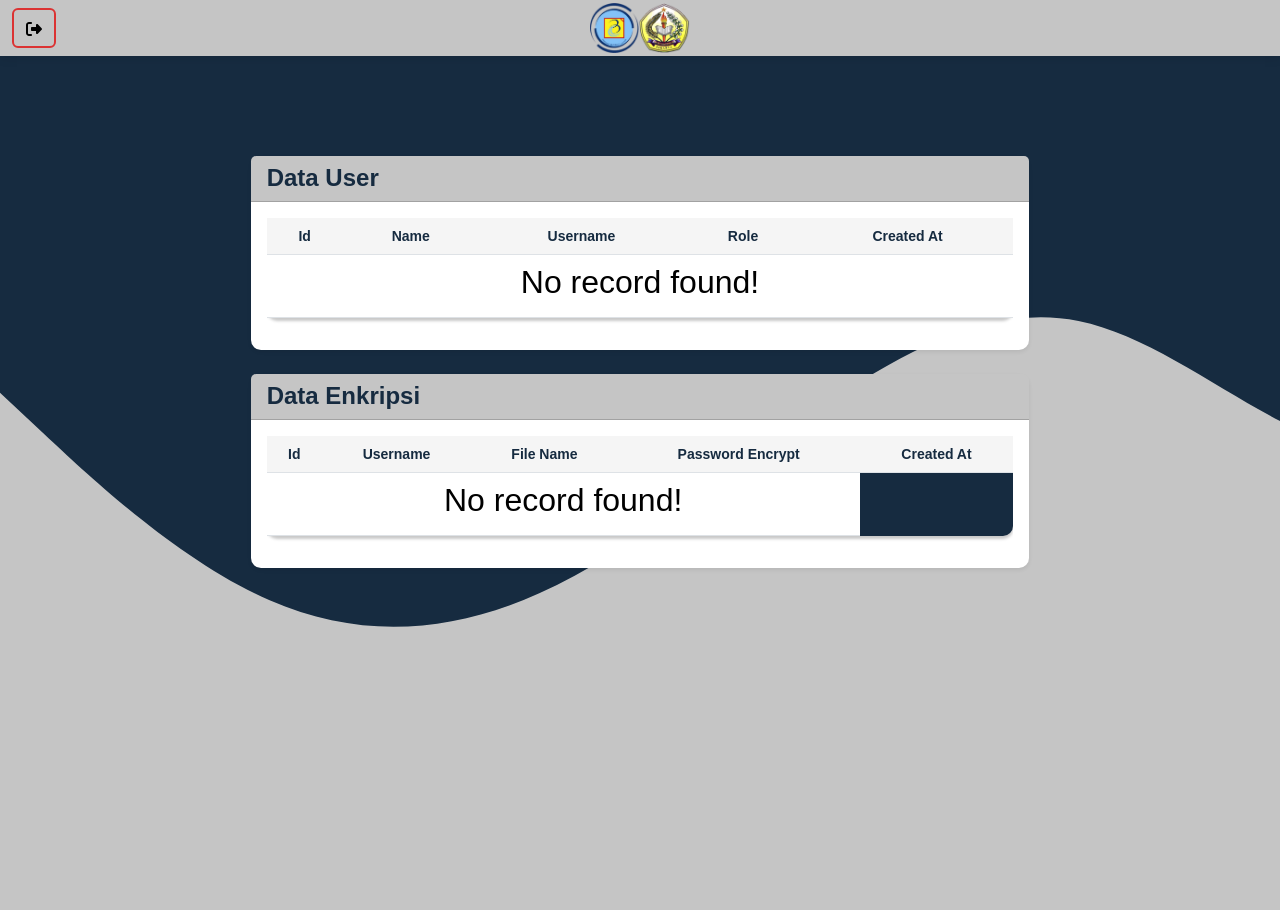
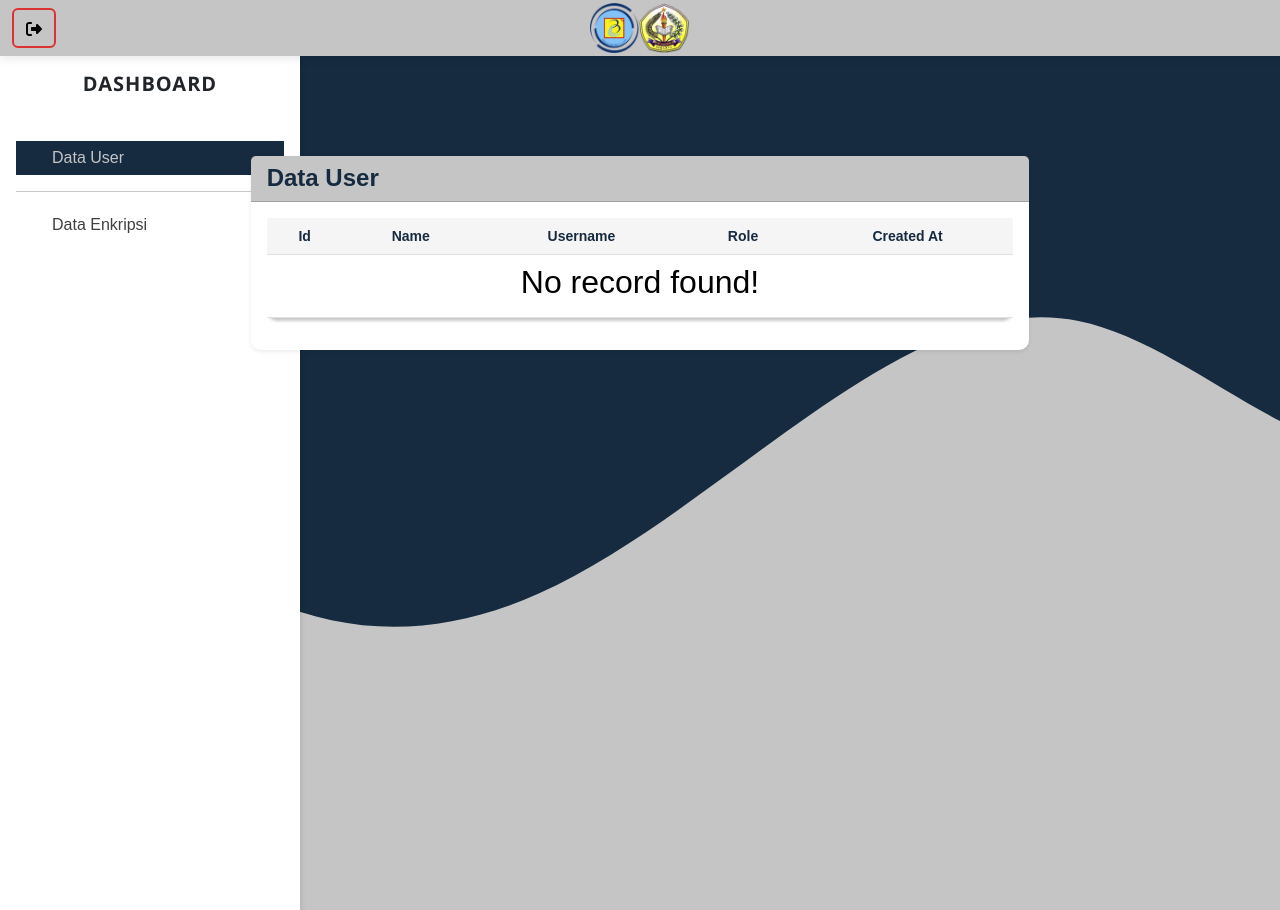
Before and after one commit to adityazlmr/RC4-php, a PHP site: page /dashboard.php in a window 1280 px wide. Run offline with PHP 8.4, Linux system fonts and the light colour scheme; the visitor is signed in with stand-in values (Sample User, id 1); data that the repository does not hold is empty; some libraries are stand-ins or nearby versions.

Commit message:
new file:   .htaccess 	modified:   css/dashboard.css 	modified:   css/index.css 	modified:   dashboard.php 	modified:   login.php 	renamed:    index.php -> userpage.php

```diff
--- a/css/dashboard.css
+++ b/css/dashboard.css
@@ -49,7 +49,7 @@ body {
 }
 
 /* =========================================================navbar */
-.navbar {
+.mainnavbar {
   background-color: #c5c5c5;
   box-shadow: 0px 2px 10px rgba(0, 0, 0, 0.1);
   top: 0;
@@ -58,16 +58,93 @@ body {
   z-index: 999;
 }
 
-.navbar-brand {
+.mainnavbar-brand {
   position: absolute;
   left: 50%;
   transform: translateX(-50%);
 }
 
-.navbar-brand-img {
+.mainnavbar-brand-img {
   width: 100px;
   height: 50px;
 }
+
+/* ======================================================SIDEBAR */
+#sidebarMenu {
+  height: 100vh;
+  width: 300px;
+  position: fixed;
+  top: 50px;
+  left: 0;
+  background-color: #fff;
+  box-shadow: 0px 3px 6px rgba(0, 0, 0, 0.16);
+}
+
+.sidebar-brand a {
+  font-family: "Segoe UI", Tahoma, Geneva, Verdana, sans-serif;
+  font-size: 20px;
+  font-weight: bold;
+  text-transform: uppercase;
+  letter-spacing: 1px;
+  color: #3f3f3f;
+  text-decoration: none;
+  padding: 20px 0;
+  display: block;
+  text-align: center;
+}
+
+.list-group-item {
+  border: none;
+  padding: 10px 20px;
+  font-size: 16px;
+  font-weight: 500;
+  color: #3f3f3f;
+  transition: all 0.3s ease;
+  text-decoration: none;
+}
+
+.list-group-item:hover {
+  background-color: #162b40;
+  color: #c5c5c5;
+}
+
+.active {
+  background-color: #162b40 !important;
+  color: #c5c5c5 !important;
+}
+.active:hover {
+  background-color: #162b40 !important;
+  color: #c5c5c5;
+}
+
+.ripple {
+  position: relative;
+  overflow: hidden;
+}
+
+.ripple:after {
+  content: "";
+  display: block;
+  position: absolute;
+  width: 100%;
+  height: 100%;
+  top: 0;
+  left: 0;
+  pointer-events: none;
+  background-image: radial-gradient(circle, #000 10%, transparent 10.01%);
+  background-repeat: no-repeat;
+  background-position: 50%;
+  transform: scale(10, 10);
+  opacity: 0;
+  transition: transform 0.5s, opacity 1s;
+}
+
+.ripple:active:after {
+  transform: scale(0, 0);
+  opacity: 0.5;
+  transition: 0s;
+}
+/* ========================================================SIDEBAR */
 
 .btn-logout {
   float: right;
@@ -139,3 +216,11 @@ body {
   background-color: #c5c5c5;
   color: #162b40;
 }
+
+.table-card {
+  display: card;
+}
+
+.hide-table {
+  display: none;
+}
--- a/dashboard.php
+++ b/dashboard.php
@@ -1,10 +1,18 @@
 <?php
 session_start();
+
 // Include database connection file
 include_once('config.php');
+
 if (!isset($_SESSION['ID'])) {
     header("Location:login.php");
     exit();
+} else {
+    $user_role = $_SESSION['ROLE'];
+    if ($user_role != 'admin') {
+        header("Location:unauthorized.php");
+        exit();
+    }
 }
 ?>
 
@@ -20,10 +28,10 @@ if (!isset($_SESSION['ID'])) {
 </head>
 
 <body style="background-image: url('img/background.svg'); display: flex; flex-direction: column; min-height: 100vh; margin: 0;">
-    <nav class="navbar navbar-expand-lg fixed top sticky-top">
+    <nav class="mainnavbar navbar navbar-expand-lg fixed top sticky-top">
         <div class="container-fluid">
-            <a class="navbar-brand" href="#">
-                <img src="img/navbar.png" alt="Brand logo" class="navbar-brand-img mx-auto">
+            <a class="mainnavbar-brand navbar-brand" href="#">
+                <img src="img/navbar.png" alt="Brand logo" class="mainnavbar-brand-img navbar-brand-img mx-auto">
             </a>
             <div class="ml-auto">
                 <button class="btn btn-logout" onclick="location.href='logout.php'" title="Logout">
@@ -33,10 +41,27 @@ if (!isset($_SESSION['ID'])) {
         </div>
     </nav>
 
+    <nav id="sidebarMenu" class="collapse d-lg-block sidebar collapse">
+        <div class="position-sticky">
+            <div class="sidebar-brand">
+                <a>DASHBOARD</a>
+            </div>
+            <div class="list-group list-group-flush mx-3 mt-4">
+                <a href="#" class="list-group-item list-group-item-action py-2 ripple active" aria-current="true" id="userMenu">
+                    <i class="fas fa-tachometer-alt fa-fw me-3"></i><span>Data User</span>
+                </a>
+                <hr>
+                <a href="#" class="list-group-item list-group-item-action py-2 ripple" id="encryptMenu">
+                    <i class="fas fa-chart-area fa-fw me-3"></i><span>Data Enkripsi</span>
+                </a>
+            </div>
+        </div>
+    </nav>
+
     <div class="container-fluid containerTable">
         <div class="row justify-content-center">
             <div class="col-md-10 col-lg-8">
-                <div class="card shadow-sm">
+                <div class="card shadow-sm table-card" id="table-user">
                     <div class="card-header">
                         <h2 class="card-title mb-0">Data User</h2>
                     </div>
@@ -77,7 +102,7 @@ if (!isset($_SESSION['ID'])) {
                         </div>
                     </div>
                 </div>
-                <div class="card shadow-sm mt-4">
+                <div class="card shadow-sm table-card" id="table-enkripsi">
                     <div class="card-header">
                         <h2 class="card-title mb-0">Data Enkripsi</h2>
                     </div>
@@ -120,6 +145,28 @@ if (!isset($_SESSION['ID'])) {
                 </div>
             </div>
         </div>
+        <script>
+            var encryptMenu = document.getElementById("encryptMenu");
+            var userMenu = document.getElementById("userMenu");
+            var userTable = document.getElementById("table-user");
+            var encryptTable = document.getElementById("table-enkripsi");
+
+            encryptTable.classList.add("hide-table");
+
+            encryptMenu.addEventListener("click", function() {
+                userTable.classList.add("hide-table");
+                encryptTable.classList.remove("hide-table");
+                encryptMenu.classList.add("active");
+                userMenu.classList.remove("active");
+            });
+
+            userMenu.addEventListener("click", function() {
+                encryptTable.classList.add("hide-table");
+                userTable.classList.remove("hide-table");
+                userMenu.classList.add("active");
+                encryptMenu.classList.remove("active");
+            });
+        </script>
     </div>
     <link rel="stylesheet" href="css/dashboard.css">
 </body>
--- a/login.php
+++ b/login.php
@@ -8,7 +8,7 @@ if (isset($_SESSION['ID'])) {
         header("Location: dashboard.php");
         exit();
     } else {
-        header("Location: index.php");
+        header("Location: userpage.php");
         exit();
     }
 }
@@ -36,7 +36,7 @@ if (isset($_POST['submit'])) {
                     header("Location: dashboard.php");
                     die();
                 } else {
-                    header("Location: index.php");
+                    header("Location: userpage.php");
                     die();
                 }
             } else {
```
Also changed, not shown: css/index.css (+1 -13 lines), userpage.php (renamed from index.php, +62 -22 lines), .htaccess (added).
